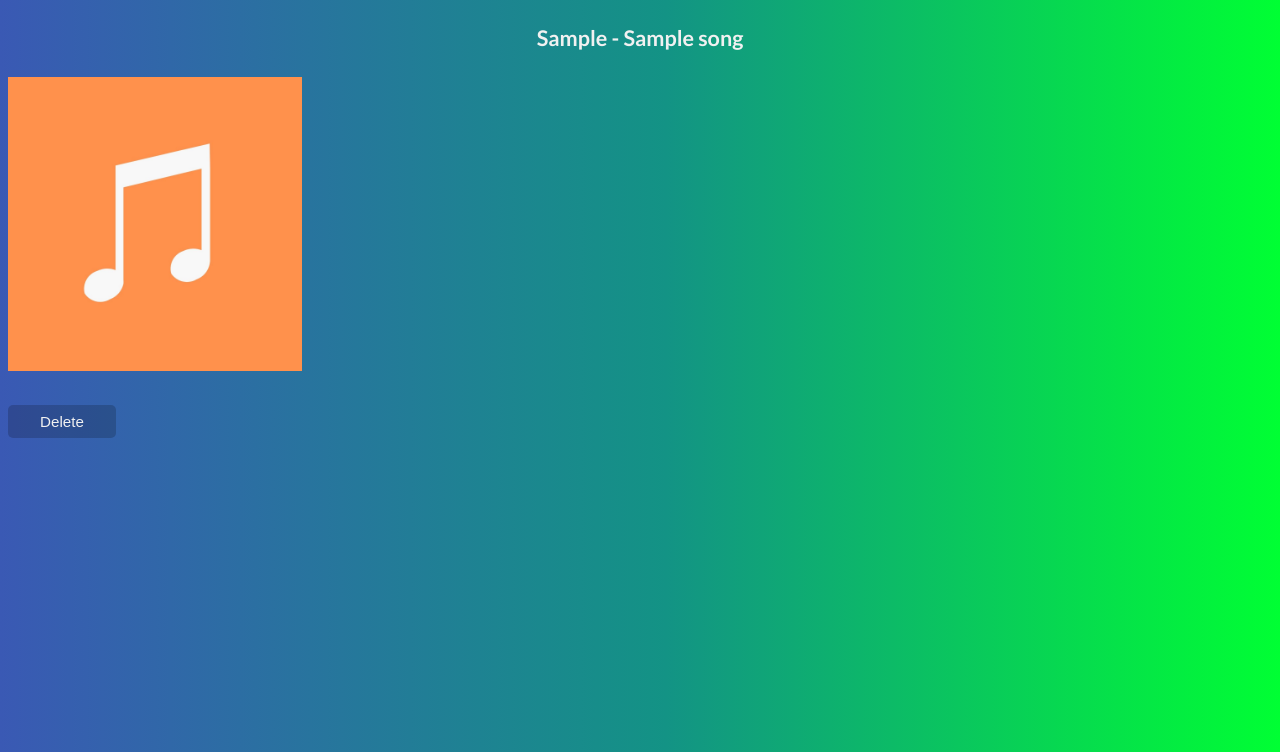
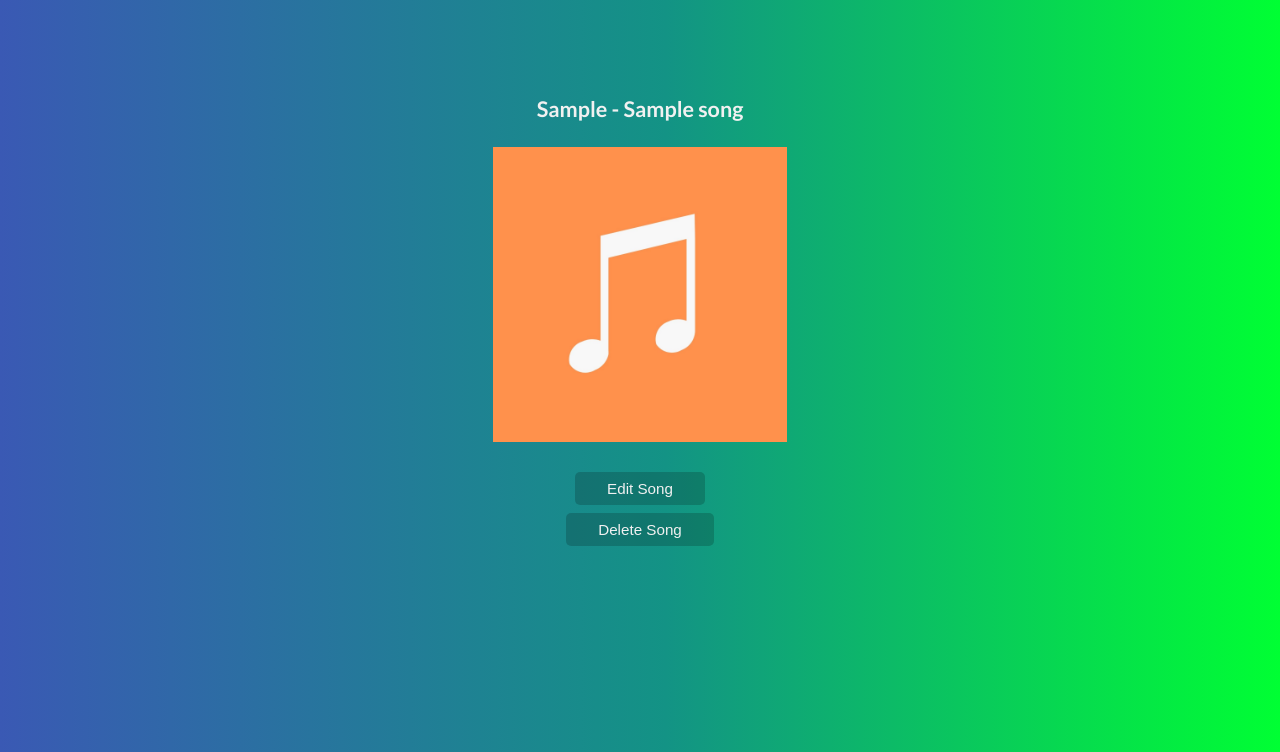
Before and after one commit to rsherm19/Streemer, a Django app: page /library/1 in a window 1280 px wide. Shown: the part 48-800 px from the top of the page. Run offline with Django 5.2, Linux system fonts and the light colour scheme; a user stored in the database is signed in; tables that the repository leaves empty hold one stand-in row (values such as "Sample post"); some web fonts are replaced.

Commit message:
add update functionality to song

```diff
--- a/Streemer/main_app/templates/main_app/song_form.html
+++ b/Streemer/main_app/templates/main_app/song_form.html
@@ -3,7 +3,11 @@
 
 {% block content %}
 
-<h1 class="form-header">Add Song</h1>
+{% if song %}
+<h1 class="form-header">Edit Song</h1>
+{% else %}
+<h1 class="form-header">Create Song</h1>
+{% endif %}
 
 <form action="" method="post" class="form-container">
     {% csrf_token %}
--- a/Streemer/main_app/templates/song_detail.html
+++ b/Streemer/main_app/templates/song_detail.html
@@ -2,12 +2,14 @@
 {% load static %}
 
 {% block content %}
-
-<div>
-    <h2>{{song.artist}} - {{song.title}}</h2>
+<h2 class="form-header">{{song.artist}} - {{song.title}}</h2>
+<div class="song-list">
     <img src="../static/images/album_cover.jpg" alt="orange album cover with musical eighth note" class="playlist-cover">
+    <form action="{% url 'update-song' song.id %}">
+        <button>Edit Song</button>
+    </form>
     <form action="{% url 'delete-song' song.id %}">
-        <button>Delete</button>
+        <button>Delete Song</button>
     </form>
 </div>
 
--- a/Streemer/main_app/urls.py
+++ b/Streemer/main_app/urls.py
@@ -10,6 +10,7 @@ urlpatterns = [
     path('library/', views.library, name='library'),
     path('library/<int:song_id>', views.song_detail),
     path('library/add/', views.CreateSong.as_view(), name='create-song'),
+    path('library/<int:pk>/update/', views.UpdateSong.as_view(), name='update-song'),
     path('library/<int:pk>/delete/', views.DeleteSong.as_view(), name='delete-song'),
     path('playlists/', views.playlists, name='playlists'),
     path('playlists/<int:playlist_id>', views.playlist_detail, name='playlist-detail'),
--- a/Streemer/main_app/views.py
+++ b/Streemer/main_app/views.py
@@ -74,6 +74,11 @@ class CreateSong(LoginRequiredMixin, CreateView):
         return super().form_valid(form)
 
 
+class UpdateSong(LoginRequiredMixin, UpdateView):
+    model = Song
+    fields = ['title', 'artist']
+
+
 class DeleteSong(LoginRequiredMixin, DeleteView):
     model = Song
     success_url = '/library/'
```
